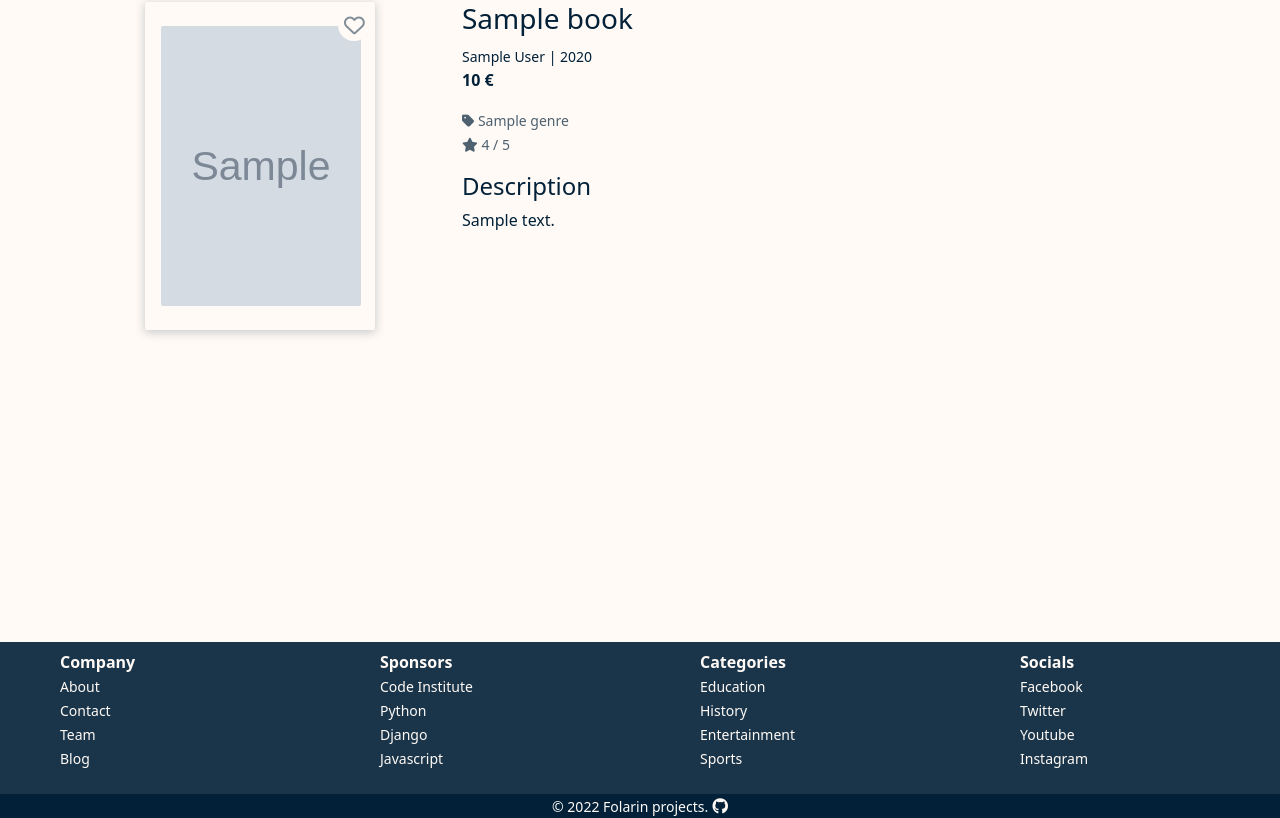
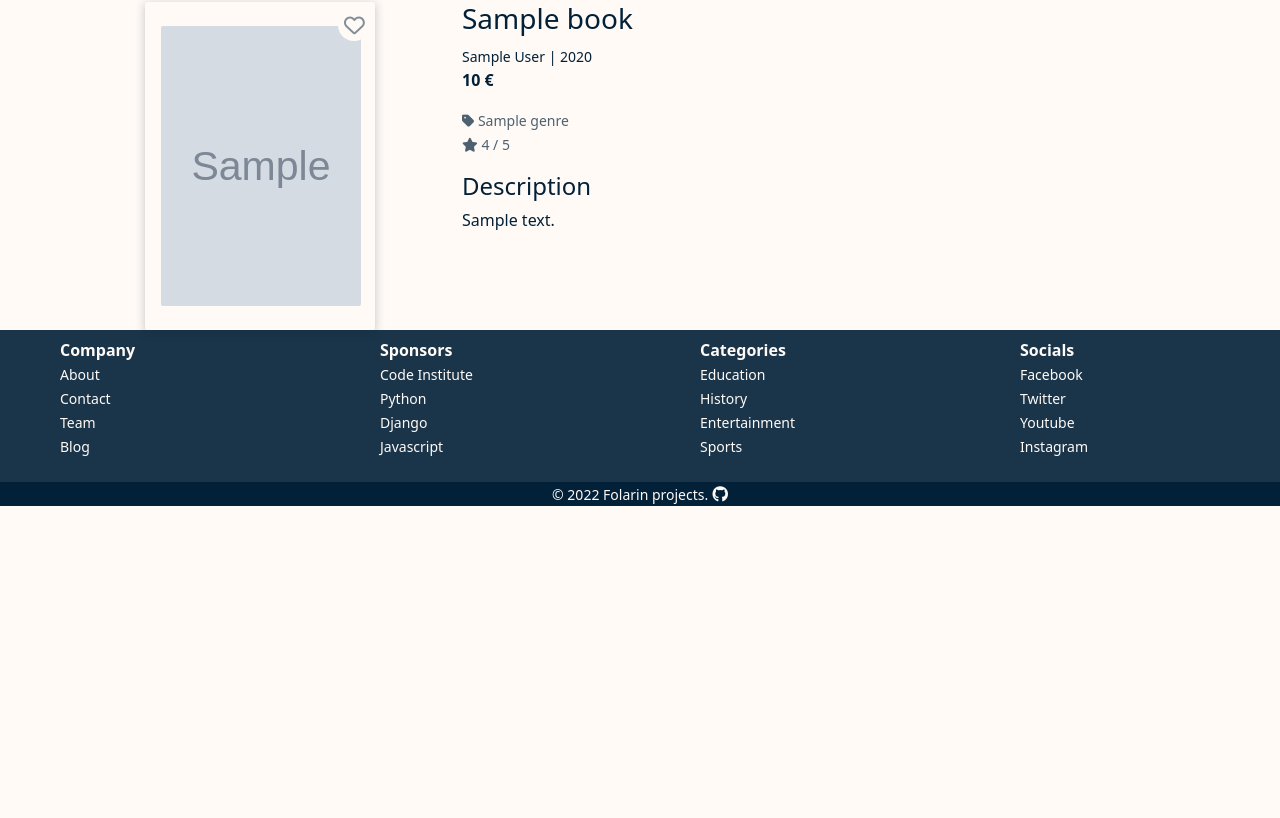
Before and after one commit to folarin-ogungbemi/Gosip-Bookstore, a Django app: template books/templates/books/book-details.html in a window 1280 px wide. Shown: the part 158-976 px from the top of the page. After the commit the page ends 664 px from the top, so only its background shows below. Run offline with Django 3.2, Linux system fonts and the light colour scheme; the template is opened without the code that fills it: most values are stand-ins (such as "Sample title", 1, 10 or a date in 2020); grey boxes marked "Sample" are stand-in pictures; some libraries are stand-ins or nearby versions.

Commit message:
page margin commit

```diff
--- a/books/templates/books/book-details.html
+++ b/books/templates/books/book-details.html
@@ -1,7 +1,7 @@
 {% extends 'base.html' %}
 {% load static %}
 {% block content %}
-<div class="container page">
+<div class="container page-margin">
     <div class="row">
         <!--Book Image-->
         <div class="col-sm-6 col-md-6 col-lg-4">
```
